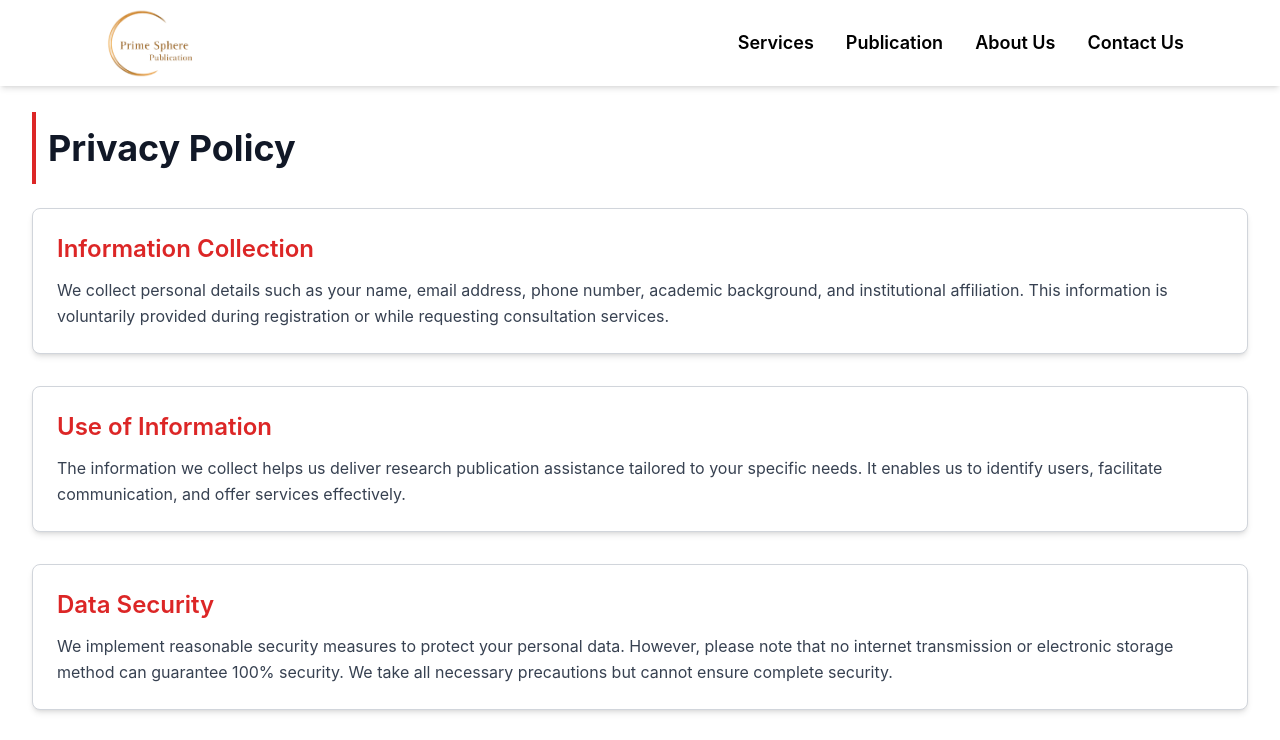
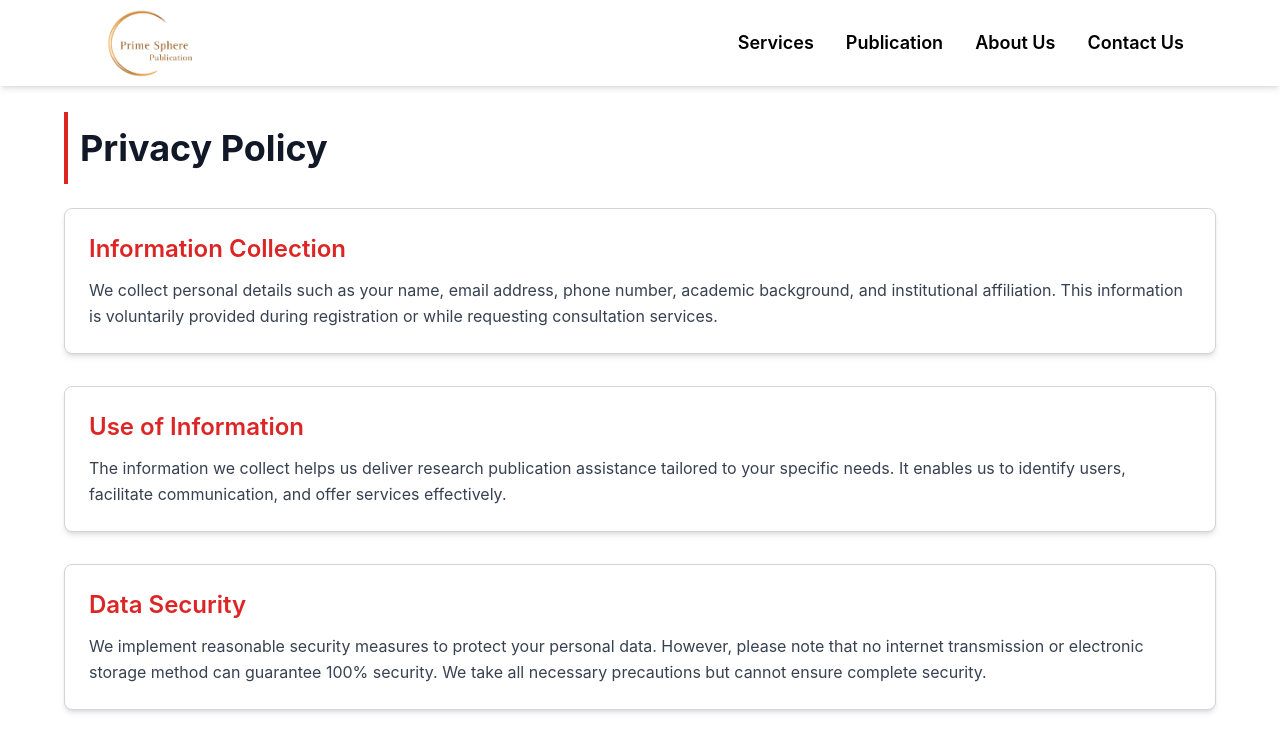
Before and after one commit to rohanh007/primespherepublication, a React (Create React App) app: page /privacy-policy in a window 1280 px wide. Shown: the top 740 px of the page. Built offline with nearby package versions, Linux system fonts and the light colour scheme.

Commit message:
add padding

```diff
--- a/src/Components/Publications/PrivacyPolicy.jsx
+++ b/src/Components/Publications/PrivacyPolicy.jsx
@@ -37,7 +37,7 @@ const PrivacyPolicy = () => {
   ];
 
   return (
-    <div className="w-full px-8 py-12 pt-28">
+    <div className="w-full px-16 py-12 pt-28">
       <div className="py-4 border-l-4 border-l-red-600 pl-3 mb-6">
         <h1 className="text-4xl font-bold text-gray-900">Privacy Policy</h1>
       </div>
```
